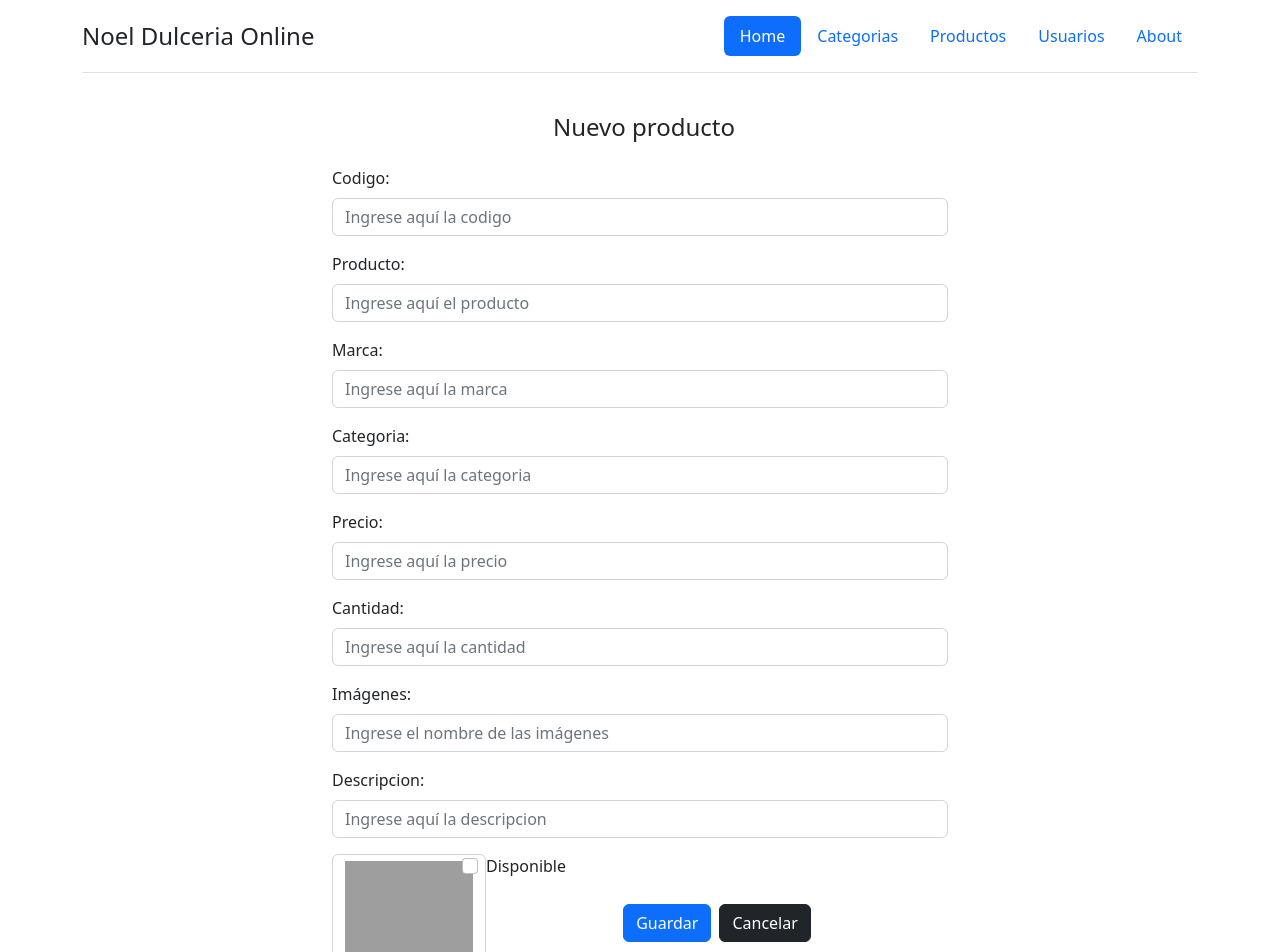
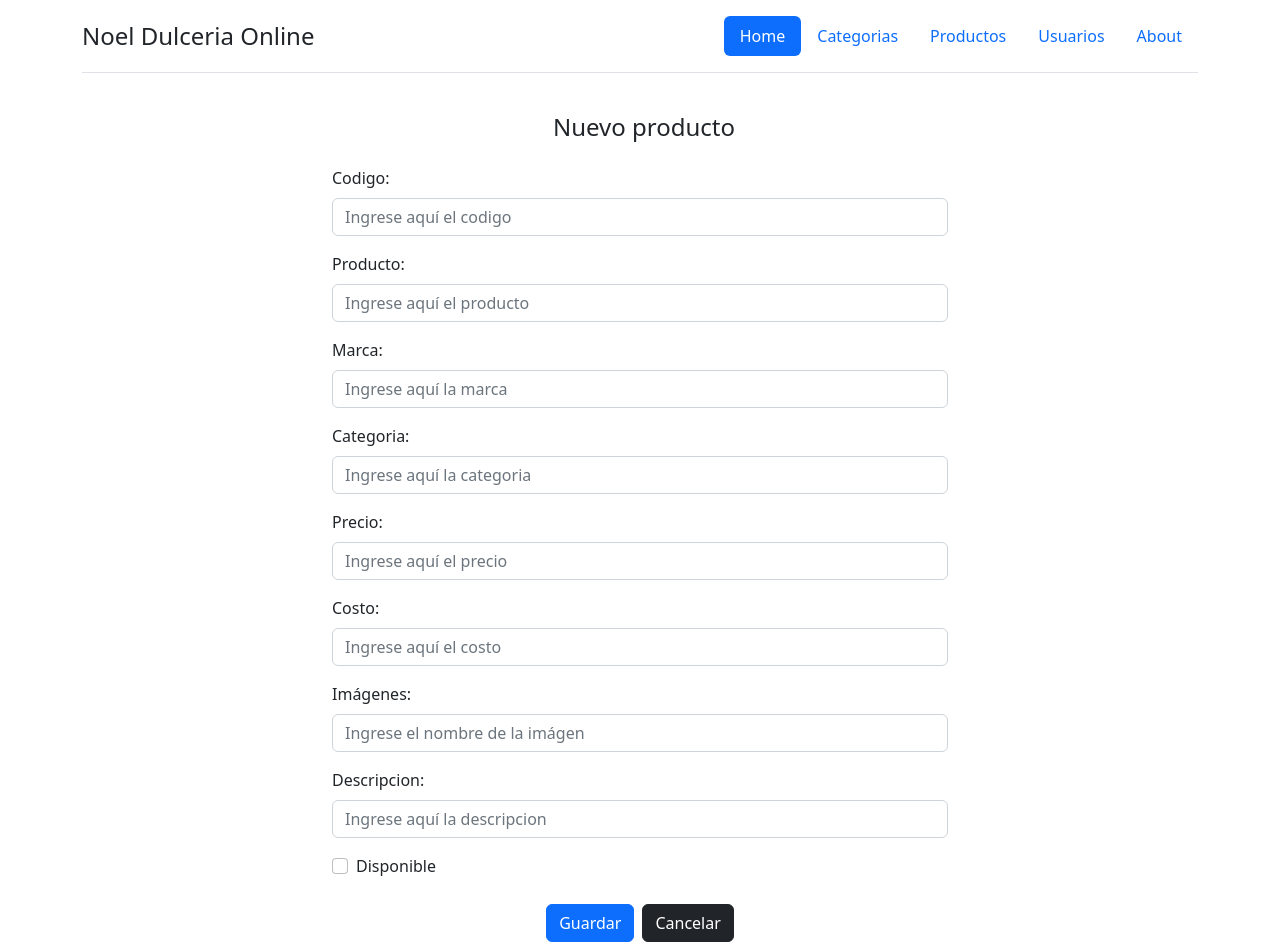
Before and after one commit to bosxed/noel-front, a React (Create React App) app: page /productos/form in a window 1280 px wide. Shown: the top 952 px of the page. Built offline with nearby package versions, Linux system fonts and the light colour scheme; grey boxes are pictures that could not be loaded.

Commit message:
Se corrigen errores en productos

```diff
--- a/src/componentes/productos/FormProductos.js
+++ b/src/componentes/productos/FormProductos.js
@@ -12,6 +12,7 @@ const FormProductos = () => {
     const [codigo, setcodigo] = useState("");
     const [cantidad, setCantidad] = useState("");
     const [precio, setPrecio] = useState("");
+    const [costo, setCosto] = useState("");
     const [descripcion, setdescripcion] = useState([""]);
     const [disponible, setDisponible] = useState(false);
     const [categoria, setCategoria] = useState("");
@@ -26,20 +27,21 @@ const FormProductos = () => {
             const datosProducto = {
 
                 nombre: nombre,
+                codigo: codigo,
                 marca: marca,
-                codigo: codigo,
-                cantidad: cantidad,
+                categoria: categoria,
                 precio: precio,
+                costo: costo,
+                disp: disponible,
                 descripcion: descripcion,
-                disponible: disponible,
-                categoria: categoria,
-                imagenes: imagenes
+                imagen: imagenes
             }
             console.log(datosProducto);
+            // console.log(id);
             if (id == null) {
-                await productosServicios.guardarProducto(datosProducto);
+                const respuesta =  await productosServicios.guardarProducto(datosProducto);
             } else {
-                await productosServicios.modificarProducto(id, datosProducto);
+                const respuesta =  await productosServicios.modificarProducto(id, datosProducto);
             }
             goTo("/productos");
         } catch (error) {
@@ -57,10 +59,11 @@ const FormProductos = () => {
                 setcodigo(respuesta.data.codigo);
                 setCantidad(respuesta.data.cantidad);
                 setPrecio(respuesta.data.precio);
+                setCosto(respuesta.data.costo);
                 setdescripcion(respuesta.data.descripcion);
                 setDisponible(respuesta.data.disponible);
                 setCategoria(respuesta.data.categoria);
-                setImagenes(respuesta.data.imagenes);
+                setImagenes(respuesta.data.imagen);
             }
         } catch (error) {
             console.log("Ocurrió un error. " + error);
@@ -100,6 +103,10 @@ const FormProductos = () => {
         setPrecio(event.target.value);
     };
 
+    const cambiarCosto = (event) => {
+        setCosto(event.target.value);
+    };
+
     const cambiardescripcion = (event) => {
         setdescripcion(event.target.value);
     };
@@ -122,7 +129,7 @@ const FormProductos = () => {
             <div className="mb-3">
                 <label htmlFor="codigo" className="form-label" >Codigo:</label>
                 <input type="text" className="form-control" onChange={cambiarcodigo} value={codigo} id="codigo" rows="3"
-                    placeholder="Ingrese aquí la codigo " name="codigo" required ></input>
+                    placeholder="Ingrese aquí el codigo " name="codigo" required ></input>
             </div>
             <div className="mb-3">
                 <label htmlFor="name" className="form-label" >Producto:</label>
@@ -142,33 +149,39 @@ const FormProductos = () => {
             <div className="mb-3">
                 <label htmlFor="precio" className="form-label" >Precio:</label>
                 <input type="text" className="form-control" onChange={cambiarPrecio} value={precio} id="precio" rows="3"
-                    placeholder="Ingrese aquí la precio" name="precio" required ></input>
+                    placeholder="Ingrese aquí el precio" name="precio" required ></input>
             </div>
             <div className="mb-3">
+                <label htmlFor="costo" className="form-label" >Costo:</label>
+                <input type="text" className="form-control" onChange={cambiarCosto} value={costo} id="costo" rows="3"
+                    placeholder="Ingrese aquí el costo" name="costo" required ></input>
+            </div>
+            {/* <div className="mb-3">
                 <label htmlFor="cantidad" className="form-label" >Cantidad:</label>
                 <input type="text" className="form-control" onChange={cambiarCantidad} value={cantidad} id="cantidad" rows="3"
                     placeholder="Ingrese aquí la cantidad" name="cantidad" required ></input>
-            </div>
+            </div> */}
             <div className="mb-3">
                 <label htmlFor="imagenes" className="form-label">Imágenes:</label>
                 <input className="form-control" onChange={cambiarImagenes} value={imagenes} type="text" id="imagenes" name="imagenes"
-                    placeholder="Ingrese el nombre de las imágenes" />
+                    placeholder="Ingrese el nombre de la imágen" />
             </div>
             <div className="mb-3">
                 <label htmlFor="descripcion" className="form-label" >Descripcion:</label>
                 <input type="text" className="form-control" onChange={cambiardescripcion} value={descripcion} id="descripcion" rows="3"
                     placeholder="Ingrese aquí la descripcion" name="descripcion" ></input>
             </div>
-            <div className="col-3">
+            {/* <div className="col-3">
                     <img className="form-control"  src={publicImgsURL+imagenes} alt="Ingrese imagen de carpeta pública" width="100%"/>
-            </div>
+            </div>  */}
             <div className="form-check">
                 <input className="form-check-input" type="checkbox" onChange={cambiarDisponible} checked={disponible}
                     id="disponible" name="disponible" />
                 <label className="form-check-label" htmlFor="disponible">Disponible</label>
             </div>
             <div className="py-4 text-center">
-                <button className="btn btn-primary me-2">Guardar</button>
+                {/* <button className="btn btn-primary me-2">Guardar</button> */}
+                <input className="btn btn-primary me-2" type="submit" value="Guardar" onClick={guardarProducto} />
                 <a href="/productos" className="btn btn-dark">Cancelar</a>
             </div>
         </form>
--- a/src/componentes/productos/TablaProductos.js
+++ b/src/componentes/productos/TablaProductos.js
@@ -40,7 +40,9 @@ const TablaProductos = () => {
 
 	const borrarProducto = async () => {
 		try {
-			const resultado = await productosServicios.borrarProducto(productoBorrar);
+      console.log(productoBorrar);
+			const resultado = await productosServicios.eliminarProducto(productoBorrar);
+      console.log(resultado);
 			cargarProductos();
 		} catch (error) {
 			console.log(error);
@@ -164,7 +166,7 @@ const TablaProductos = () => {
               </div>
               <div className="modal-footer">
                 <button type="button" className="btn btn-dark" data-bs-dismiss="modal">Cancelar</button>
-                <button type="button" onClick={nombreProductoBorrar} className="btn btn-danger" data-bs-dismiss="modal">Eliminar</button>
+                <button type="button" onClick={borrarProducto} className="btn btn-danger" data-bs-dismiss="modal">Eliminar</button>
               </div>
             </div>
           </div>
--- a/src/servicios/productosServicios.js
+++ b/src/servicios/productosServicios.js
@@ -3,7 +3,7 @@ import axios from "axios";
 const productosServicios = {}
 const URI = "http://localhost:8000/";
 // const URI = "https://noel-api.herokuapp.com/";
-const URL = URI+"productos/";
+const URL = URI+"productos";
 
 productosServicios.listarProductos = () => {
     return axios.get(URL);
@@ -22,7 +22,7 @@ productosServicios.filtrarProductosDisponibles = (criterio) => {
 }
 
 productosServicios.cargarProducto = (id) => {
-    return axios.get(URL + id);
+    return axios.get(URL +"/"+ id);
 }
 
 productosServicios.guardarProducto = (producto) => {
@@ -30,11 +30,11 @@ productosServicios.guardarProducto = (producto) => {
 }
 
 productosServicios.modificarProducto = (id, producto) => {
-    return axios.put(URL + id, producto);
+    return axios.put(URL +"/"+ id, producto);
 }
 
 productosServicios.eliminarProducto = (id) => {
-    return axios.delete(URL + id);
+    return axios.delete(URL +"/"+ id);
 }
 
 export default productosServicios;
```
